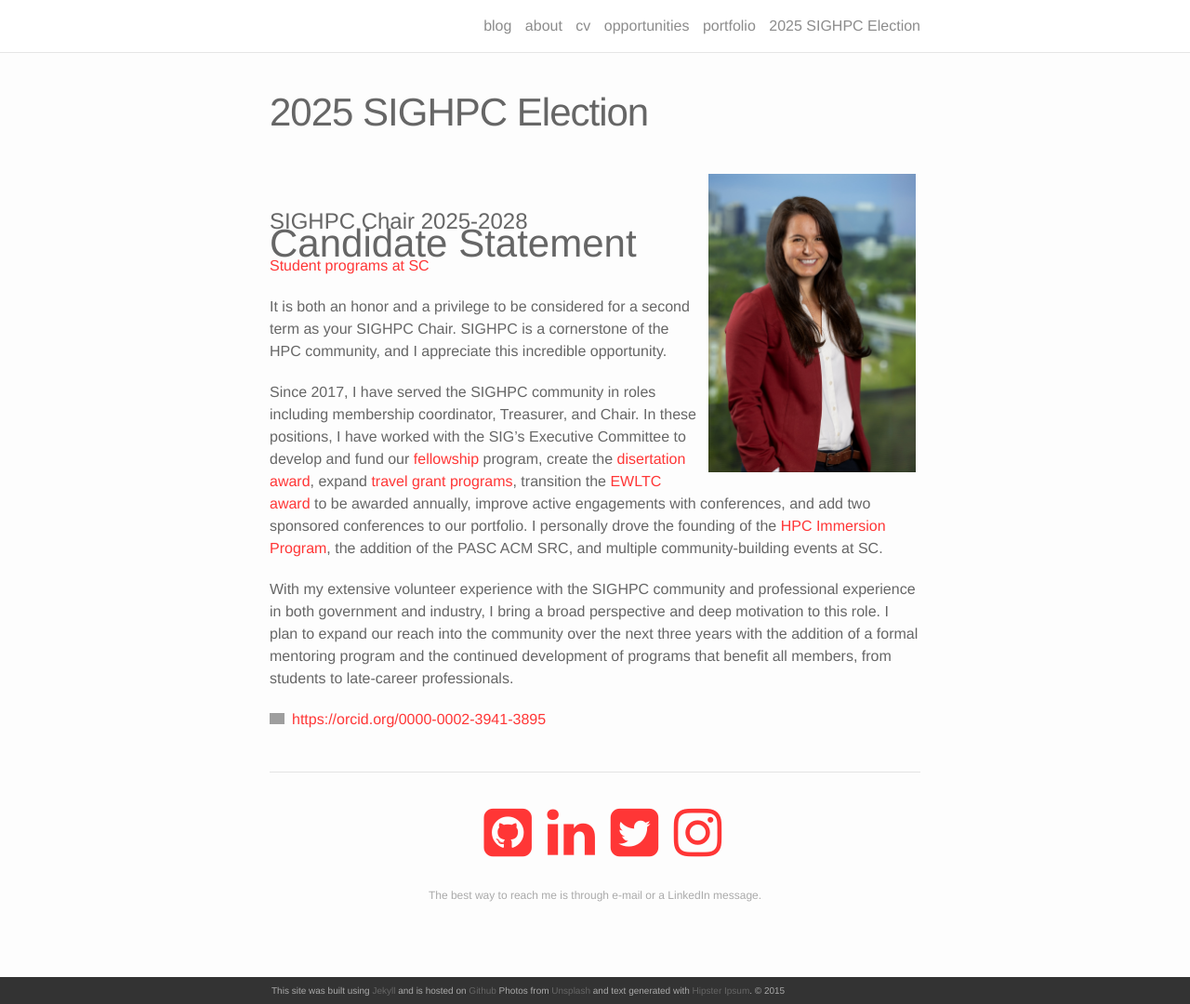
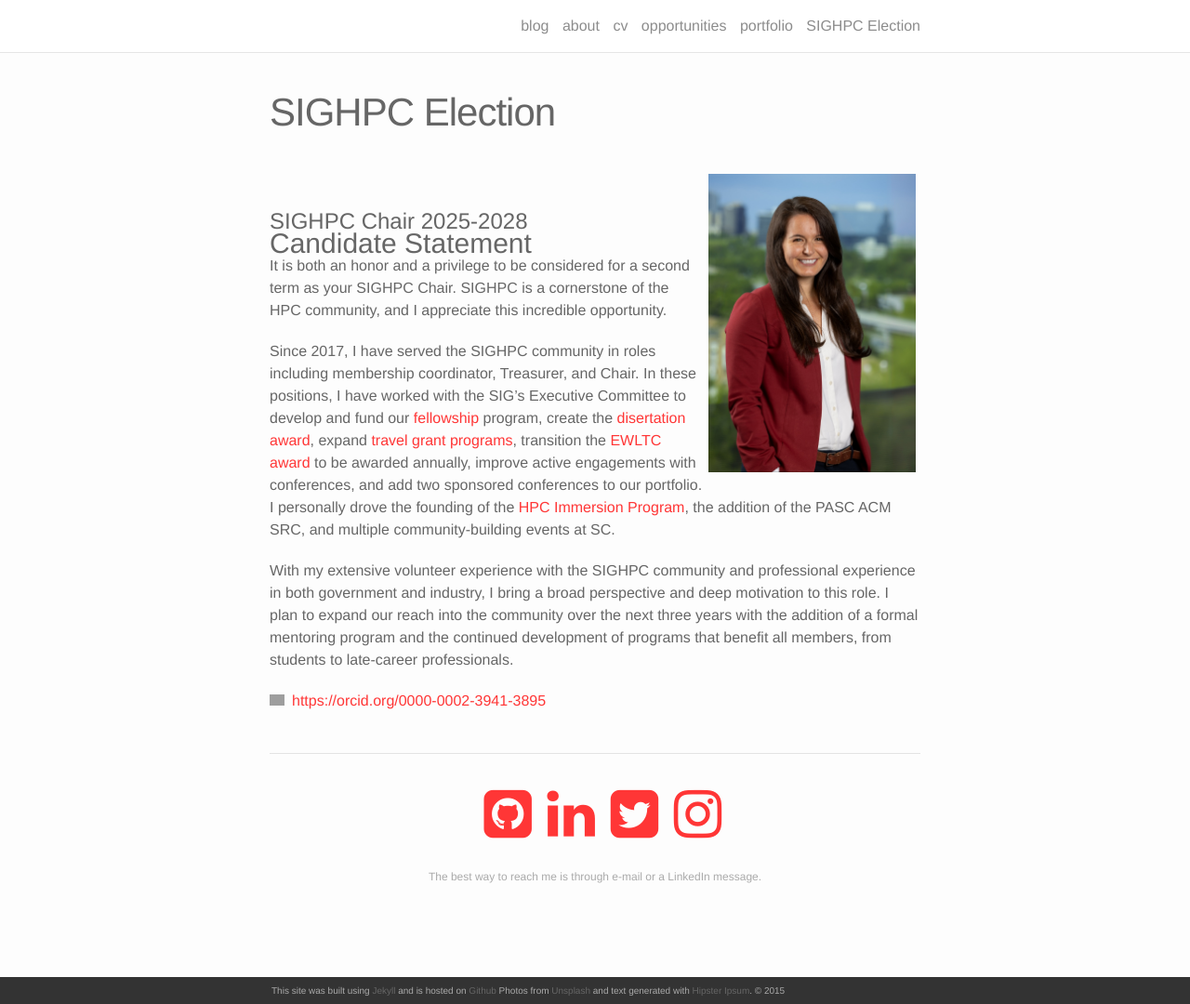
Before and after one commit to ceharvs/ceharvs.github.io, a Jekyll site: the page built from sighpc.md, in a window 1280 px wide and 1080 px high. Shown: the whole window at 93% size. Built offline with Jekyll 4.4.1, drawn with Linux system fonts in a browser that asks for light colours; nearby versions of some CDN libraries; grey boxes are pictures that could not be loaded.

Commit message:
About and Election updated

```diff
--- a/sighpc.md
+++ b/sighpc.md
@@ -1,6 +1,6 @@
 ---
 layout: page
-title: 2025 SIGHPC Election
+title: SIGHPC Election
 permalink: /sighpc/
 ---
 
@@ -10,17 +10,7 @@
 
 # SIGHPC Chair 2025-2028
 
-## Candidate Statement
-
-
-
-
-
-
-
-
-
-**<a href="https://sc25.supercomputing.org/students/" target="blank">Student programs at SC</a>**
+### Candidate Statement
 
 It is both an honor and a privilege to be considered for a second term as your SIGHPC Chair. SIGHPC is a cornerstone of the HPC community, and I appreciate this incredible opportunity.
 
```
Also changed, not shown: about.md (+2 -2 lines).
